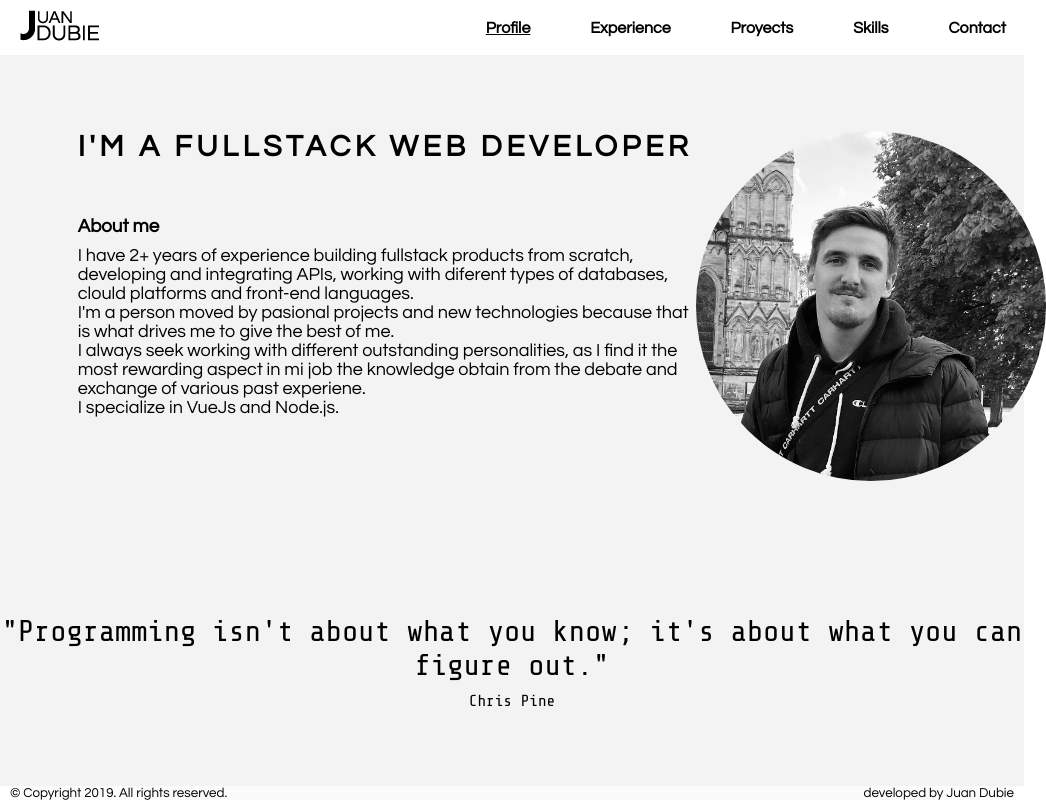
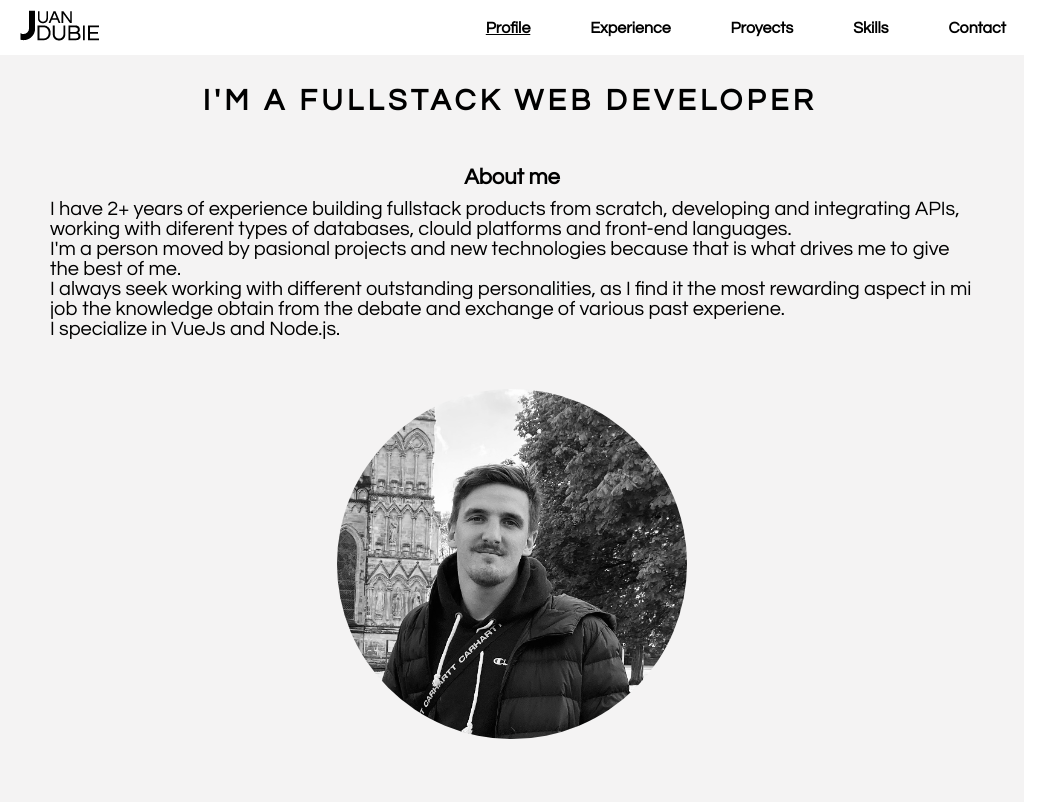
Before and after one commit to dubiejuan/Profile, a Vue app: page / in a window 1024 px wide. Shown: the top 802 px of the page, 1046 px wide, since content can reach past the window. Built offline with nearby package versions, Linux system fonts and the light colour scheme; a small style sheet from the web is missing.

Commit message:
more responsive fixes

```diff
--- a/public/index.html
+++ b/public/index.html
@@ -8,7 +8,7 @@
     <link href="https://fonts.googleapis.com/css?family=Share+Tech+Mono|VT323|Questrial|Roboto&display=swap" rel="stylesheet">
     <link href="https://cdn.jsdelivr.net/npm/animate.css@3.5.1" rel="stylesheet" type="text/css">
     <link rel="stylesheet" href="<%= BASE_URL %>styles.css">
-
+    <meta name="viewport" content="width=device-width, user-scalable=no" />
     <title>Juan Dubie</title>
   </head>
   <body>
--- a/public/styles.css
+++ b/public/styles.css
@@ -1,3 +1,4 @@
+
 * {
   margin: 0;
   padding: 0;
@@ -536,23 +537,17 @@ margin-left: 10px;
 
 
 .title-contact {
-  display: flex;
-  flex-flow: row;
-  justify-content: center;
   margin-bottom: 20px;
+  padding-top: 30px;
 }
 
 .titles-me {
   font-size: 20px;
   font-weight: bolder;
-  margin-bottom: 4px;
 }
 
 .social {
-  display: flex;
-  flex-flow: row;
-  justify-content: center;
-  padding: 5% 0% 1% 0%;
+    padding: 5% 0% 2% 0%
 }
 
 .icons {
@@ -615,13 +610,9 @@ textarea {
 
 
 .send-arquitecture{
-
 display: flex;
 flex-flow: row;
-
-
 }
-
 
 .errors {
   color: red;
@@ -680,12 +671,9 @@ flex-flow: row;
   align-self: flex-end;
   margin-right: 14px;
 }
-/*
-.modal-footer {
-  border-top: 1px solid #eeeeee;
-  justify-content: flex-end;
-}
-*/
+
+
+
 .modal-body {
   flex:1;
   position: relative;
@@ -725,7 +713,6 @@ justify-content: center;
 }
 
 
-
 .typewriter  {
   overflow: hidden; /* Ensures the content is not revealed until the animation */
   border-right: .15em solid orange; /* The typwriter cursor */
@@ -750,9 +737,75 @@ justify-content: center;
 }
 
 
+
+
 /*Mobile*/
 
-@media only screen and (max-width: 700px){
+
+@media only screen and (max-width:1024px) and (min-width:770px){
+
+
+
+  .no-mobile {
+      all: unset;
+      padding-top: 30px;
+  }
+
+
+
+  #profile {
+    display: flex;
+    flex-flow: column;
+    align-items: center;
+
+  }
+
+
+  .profile-body {
+      display: flex;
+      flex-flow: column;
+      align-items: center;
+  }
+  .profile-title {
+    all: unset;
+    display: flex;
+    flex-flow: row;
+    align-items: center;
+  }
+  .profile-div{
+  all: unset;
+  }
+
+  .profile-art article {
+    margin: 50px;
+  }
+
+  .profile-art article h3{
+    font-size: 22px;
+    text-align: center;
+  }
+
+
+  .resume {
+    font-size: 20px;
+  }
+
+  .profile-wisdom-p-text {
+      font-size: 28px;
+      font-family: 'Share Tech Mono', monospace;
+  }
+
+
+  .all-components{
+  flex-grow: 1;
+  display: flex;
+  align-items: center;
+  }
+
+  }
+
+
+ @media only screen and (max-width: 768px) and (min-width:0px){
 
   .page-footer {
     display: flex;
@@ -1135,11 +1188,20 @@ animation: bounceOutUp .5s;
   to { width: 100% }
 }
 
-/* The typewriter cursor effect */
+
 @keyframes blink-caret {
   from, to { border-color: transparent }
   50% { border-color: orange }
 }
 
+.resume {
+  font-size: 20px;
+}
+
+.profile-wisdom-p-text {
+    font-size: 18px;
+    font-family: 'Share Tech Mono', monospace;
+}
+
 
 }
--- a/src/App.vue
+++ b/src/App.vue
@@ -49,7 +49,7 @@
     <Profile/>
     </div>
 
-     <div class="all-components" v-show="component.experience" >
+     <!-- <div class="all-components" v-show="component.experience" >
      <Experience/>
     </div>
 
@@ -59,7 +59,7 @@
 
      <div class="all-components" v-if="component.skills" >
     <Skills/>
-    </div>
+    </div> -->
 
     <div class="all-components" v-show="component.info">
     <Info/>
--- a/src/components/Modal.vue
+++ b/src/components/Modal.vue
@@ -24,7 +24,7 @@
     <button  class="button-send-type"   v-on:click="sendData(2)" >Graph</button>
         </section>
         <section v-show="emailsent" class="modal-body-sent">
-          Email Sent Succefull !
+          Email Sent Successfully !
         </section>
 
         <footer>
@@ -36,7 +36,7 @@
 </template>
 
 <script>
-//import { mapState, mapActions,mapMutations,mapGetters } from 'vuex'
+
 import {   mapActions,mapMutations,mapGetters } from 'vuex'
 export default {
   name: 'Modal',
--- a/src/store/modules/components/info.js
+++ b/src/store/modules/components/info.js
@@ -25,7 +25,7 @@
 
           try{
 
-          let response =await axios.post('http://localhost:5000/mail/send-email', { data:data.state.mail})
+          let response =await axios.post('/api/mail/send-email', { data:data.state.mail})
 
           console.log(response)
 
@@ -51,17 +51,21 @@
 
   async sendEmailGraphql (data) {
 
+  let queryData=`mutation {
+      createEmail(emailInput:{name:"${state.mail.name}",email:"${state.mail.email}",message:"${state.mail.message}"}){
+        _id
+      }
+    }`
+
 try{
 
 let response =await axios
-.post('http://localhost:5000/graphql', {
-  query: `mutation {
-      createEmail(emailInput:{name:"juancho",email:"dubiejuan@gmail.com",message:"asfsf"}){
-        _id
-      }
-    }
-  `,
+.post('/api/graphql', {
+  query: queryData,
 })
+
+
+
 console.log(response)
 
 
```
